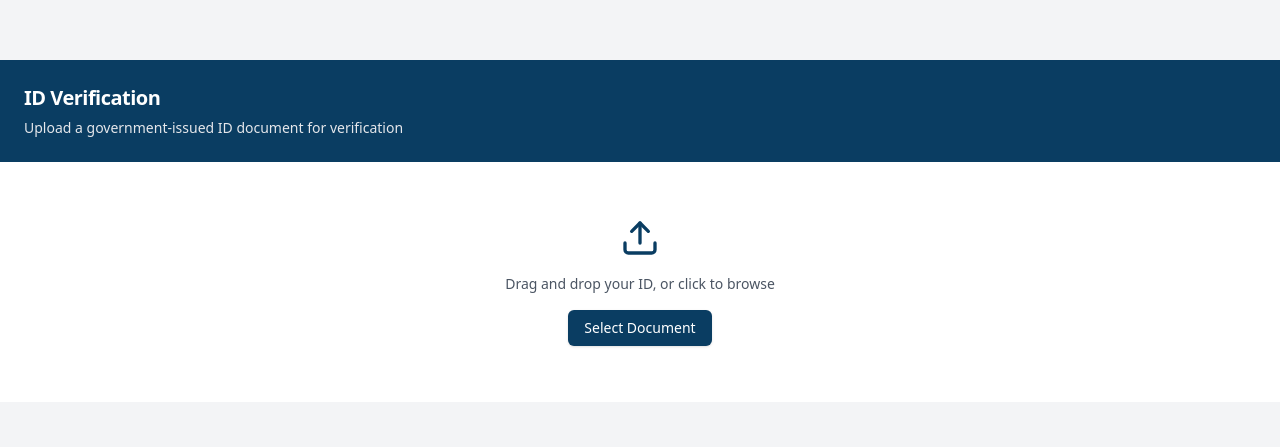
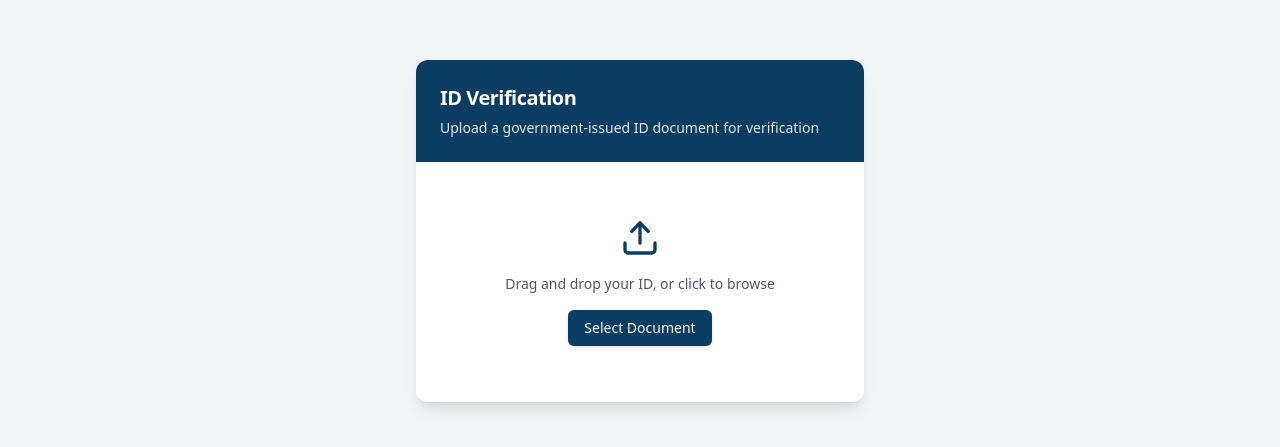
Before and after one commit to Kaylin-creator/upload-file-frontend-test, a Next.js app in the folder upload-file/: page / in a window 1280 px wide. Shown: the part 169-616 px from the top of the page. Built offline with nearby package versions, Linux system fonts and the light colour scheme.

Commit message:
Update id-verification.tsx

```diff
--- a/upload-file/components/ui/id-verification.tsx
+++ b/upload-file/components/ui/id-verification.tsx
@@ -31,7 +31,7 @@ export default function IDVerification() {
   };
 
   return (
-    <Card className={cardStyles}>
+    <Card className="w-full max-w-md mx-auto border-0 shadow-lg rounded-xl overflow-hidden">
       <CardHeader className="bg-[#0A3D62] text-white">
         <CardTitle className="text-xl font-semibold">ID Verification</CardTitle>
         <CardDescription className="text-gray-200">
```
